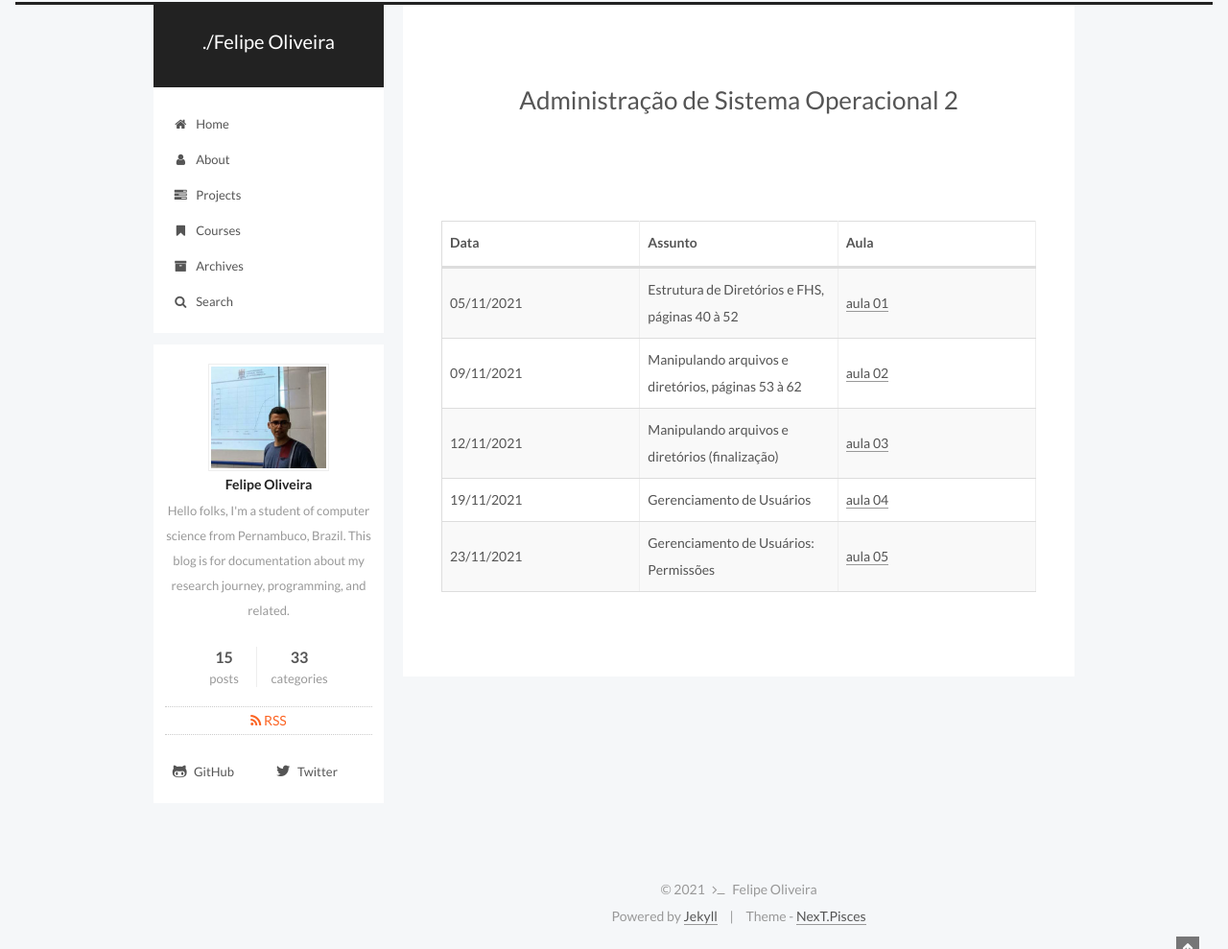
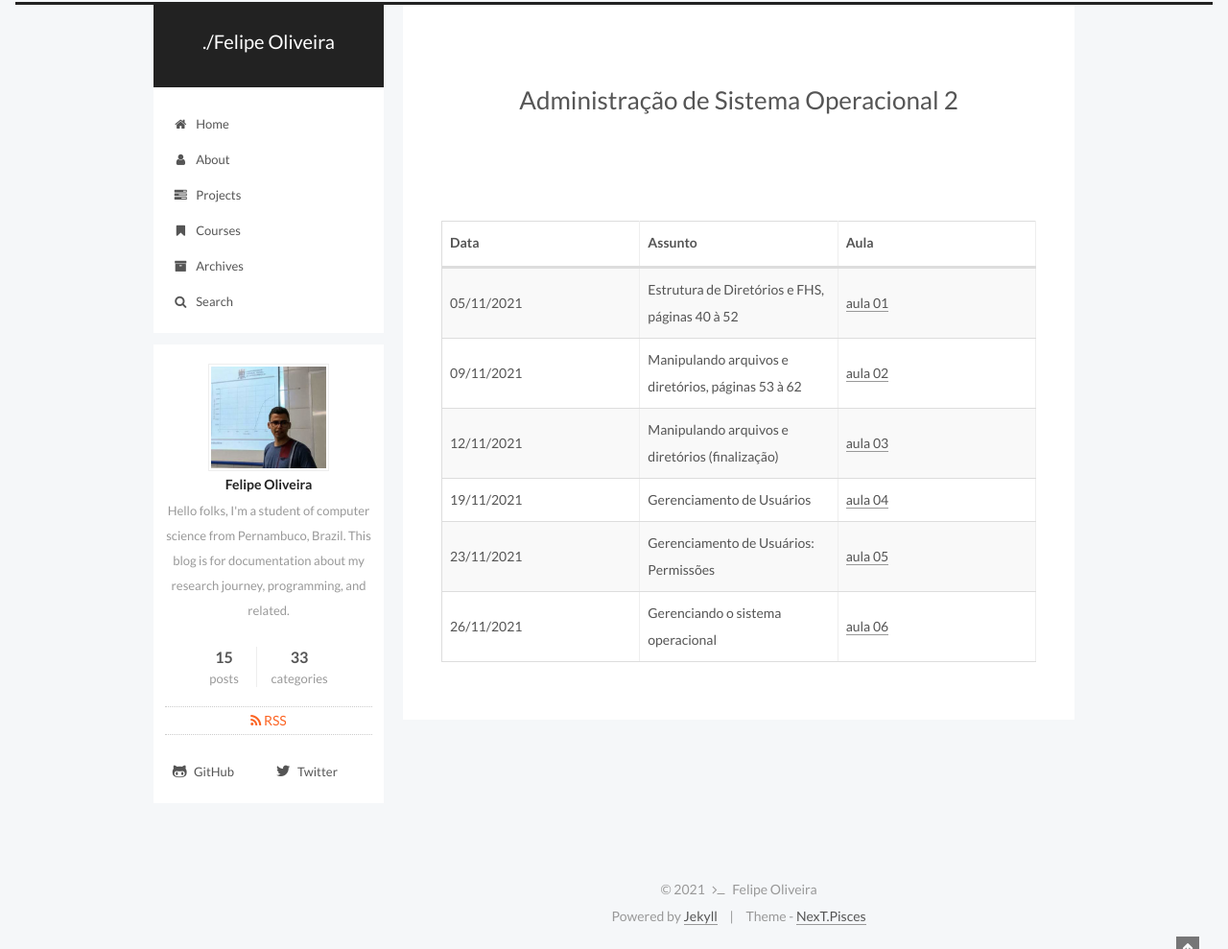
Before and after one commit to fdoliv/fdoliv.github.io, a Jekyll site: the page built from courses/aso2/index.md, in a window 1280 px wide. Shown: the whole page at 96% size. Built offline with Jekyll 4.4.1, drawn with Linux system fonts in a browser that asks for light colours.

Commit message:
Aula 06 aso2

```diff
--- a/courses/aso2/index.md
+++ b/courses/aso2/index.md
@@ -18,3 +18,4 @@ comments: false
 | 12/11/2021 | Manipulando arquivos e diretórios (finalização) | [aula 03]({{ site.url }}/assets/arquivos/aso2/aula03.pdf){:target="_blank"} |
 | 19/11/2021 | Gerenciamento de Usuários | [aula 04]({{ site.url }}/assets/arquivos/aso2/aula04.pdf){:target="_blank"} |
 | 23/11/2021 | Gerenciamento de Usuários: Permissões | [aula 05]({{ site.url }}/assets/arquivos/aso2/aula05.pdf){:target="_blank"} |
+| 26/11/2021 | Gerenciando o sistema operacional | [aula 06]({{ site.url }}/assets/arquivos/aso2/aula06.pdf){:target="_blank"} |
```
Also changed, not shown: 1 other file.
